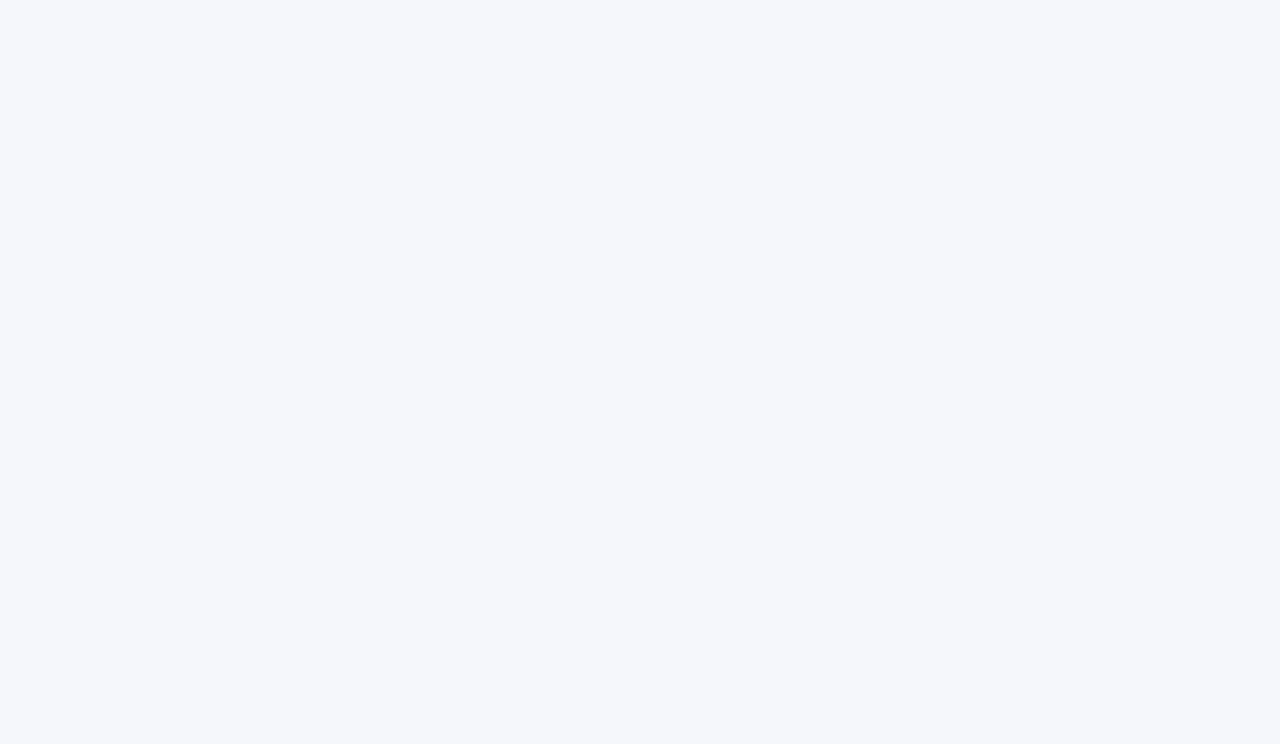
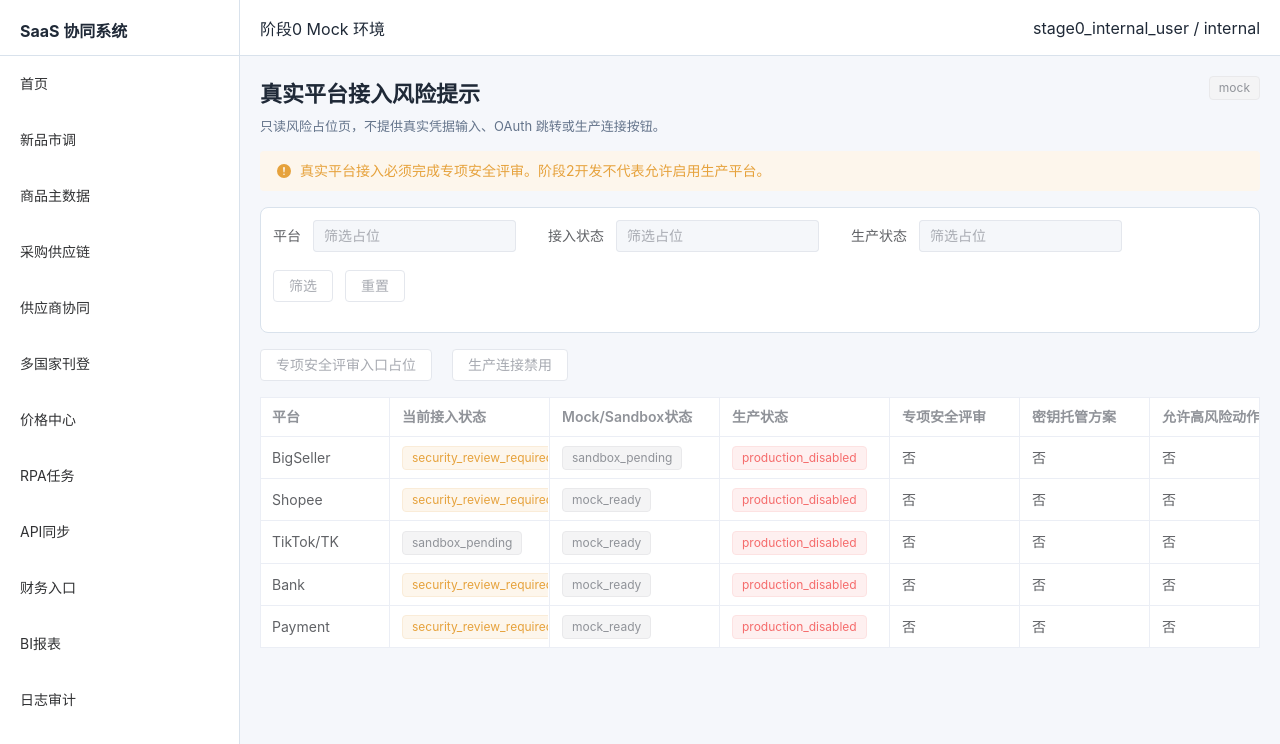
Before and after one commit to dfcy-team/dfcy, a Vue app in the folder saas-collab-system/frontend/: page /settings/platform-risk in a window 1280 px wide. Before the commit this address had no page. Shown: the top 744 px of the page. Built offline with nearby package versions, Linux system fonts and the light colour scheme.

Commit message:
P2-B-007 add platform access risk placeholders

```diff
--- /dev/null
+++ b/saas-collab-system/frontend/src/mock/platformRisk.js
@@ -0,0 +1,163 @@
+import { successResponse } from './index';
+
+const platforms = [
+  {
+    id: 'risk-bigseller',
+    platform: 'BigSeller',
+    access_status: 'security_review_required',
+    environment_status: 'sandbox_pending',
+    production_status: 'production_disabled',
+    security_review_done: false,
+    credential_custody_done: false,
+    network_isolation_done: false,
+    permission_audit_done: false,
+    rollback_plan_done: false,
+    gray_release_done: false,
+    high_risk_action_allowed: false,
+    risk_note: 'Real platform access requires a dedicated security review.',
+    forbidden_items: 'No real account, credential, Cookie, Session, or production connection.'
+  },
+  {
+    id: 'risk-shopee',
+    platform: 'Shopee',
+    access_status: 'security_review_required',
+    environment_status: 'mock_ready',
+    production_status: 'production_disabled',
+    security_review_done: false,
+    credential_custody_done: false,
+    network_isolation_done: false,
+    permission_audit_done: false,
+    rollback_plan_done: false,
+    gray_release_done: false,
+    high_risk_action_allowed: false,
+    risk_note: 'OAuth and production authorization are not enabled in Phase 2.',
+    forbidden_items: 'No real OAuth redirect, shop authorization, token, or API Secret.'
+  },
+  {
+    id: 'risk-tiktok',
+    platform: 'TikTok/TK',
+    access_status: 'sandbox_pending',
+    environment_status: 'mock_ready',
+    production_status: 'production_disabled',
+    security_review_done: false,
+    credential_custody_done: false,
+    network_isolation_done: false,
+    permission_audit_done: false,
+    rollback_plan_done: false,
+    gray_release_done: false,
+    high_risk_action_allowed: false,
+    risk_note: 'Production listing and pricing actions remain disabled.',
+    forbidden_items: 'No real marketplace SDK, token, Cookie, Session, or account password.'
+  },
+  {
+    id: 'risk-bank',
+    platform: 'Bank',
+    access_status: 'security_review_required',
+    environment_status: 'mock_ready',
+    production_status: 'production_disabled',
+    security_review_done: false,
+    credential_custody_done: false,
+    network_isolation_done: false,
+    permission_audit_done: false,
+    rollback_plan_done: false,
+    gray_release_done: false,
+    high_risk_action_allowed: false,
+    risk_note: 'Bank access is finance-sensitive and requires separate approval.',
+    forbidden_items: 'No real bank account, transfer, payment, withdrawal, or credential config.'
+  },
+  {
+    id: 'risk-payment',
+    platform: 'Payment',
+    access_status: 'security_review_required',
+    environment_status: 'mock_ready',
+    production_status: 'production_disabled',
+    security_review_done: false,
+    credential_custody_done: false,
+    network_isolation_done: false,
+    permission_audit_done: false,
+    rollback_plan_done: false,
+    gray_release_done: false,
+    high_risk_action_allowed: false,
+    risk_note: 'Payment access is read-only placeholder only in Phase 2.',
+    forbidden_items: 'No real payment key, merchant account, payout, refund, or capture action.'
+  }
+];
+
+const checklist = [
+  {
+    id: 'review-security',
+    item: 'Dedicated security review',
+    status: 'security_review_required',
+    owner: 'security-owner-pending',
+    required_for: 'production',
+    evidence_status: 'pending',
+    note: 'Required before any real platform access.'
+  },
+  {
+    id: 'review-custody',
+    item: 'Credential custody plan',
+    status: 'security_review_required',
+    owner: 'security-owner-pending',
+    required_for: 'sandbox_or_production',
+    evidence_status: 'pending',
+    note: 'Secrets must be stored outside frontend code and Git.'
+  },
+  {
+    id: 'review-network',
+    item: 'Network isolation',
+    status: 'security_review_required',
+    owner: 'infra-owner-pending',
+    required_for: 'production',
+    evidence_status: 'pending',
+    note: 'Production network path must be reviewed separately.'
+  },
+  {
+    id: 'review-permission',
+    item: 'Permission audit',
+    status: 'security_review_required',
+    owner: 'backend-owner-pending',
+    required_for: 'sandbox_or_production',
+    evidence_status: 'pending',
+    note: 'Real permissions must come from backend roles and permissions.'
+  },
+  {
+    id: 'review-rollback',
+    item: 'Rollback and gray release plan',
+    status: 'security_review_required',
+    owner: 'release-owner-pending',
+    required_for: 'production',
+    evidence_status: 'pending',
+    note: 'High-risk automation remains disabled until reviewed.'
+  }
+];
+
+export const mockPlatformAccessRisks = () => successResponse({
+  status: 'mock',
+  module: 'settings.platform_access_risk',
+  items: platforms
+});
+
+export const mockPlatformIntegrationReadiness = () => successResponse({
+  status: 'mock',
+  module: 'settings.platform_integration_readiness',
+  items: platforms.map((item) => ({
+    id: `${item.id}-readiness`,
+    platform: item.platform,
+    current_access_status: item.access_status,
+    mock_sandbox_status: item.environment_status,
+    production_status: item.production_status,
+    security_review_done: item.security_review_done,
+    credential_custody_done: item.credential_custody_done,
+    network_isolation_done: item.network_isolation_done,
+    permission_audit_done: item.permission_audit_done,
+    rollback_plan_done: item.rollback_plan_done,
+    gray_release_done: item.gray_release_done,
+    high_risk_action_allowed: item.high_risk_action_allowed
+  }))
+});
+
+export const mockSecurityReviewChecklist = () => successResponse({
+  status: 'mock',
+  module: 'settings.security_review_checklist',
+  items: checklist
+});
--- a/saas-collab-system/frontend/src/router/index.js
+++ b/saas-collab-system/frontend/src/router/index.js
@@ -51,6 +51,9 @@ const ReconciliationMatchList = () => import('../views/finance/ReconciliationMat
 const ReconciliationMatchDetail = () => import('../views/finance/ReconciliationMatchDetail.vue');
 const ReconciliationExceptionList = () => import('../views/finance/ReconciliationExceptionList.vue');
 const BasicReportIndex = () => import('../views/reports/BasicReportIndex.vue');
+const PlatformAccessRisk = () => import('../views/settings/PlatformAccessRisk.vue');
+const PlatformIntegrationReadiness = () => import('../views/settings/PlatformIntegrationReadiness.vue');
+const SecurityReviewChecklist = () => import('../views/settings/SecurityReviewChecklist.vue');
 
 const routes = [
   { path: '/login', component: Login, meta: { public: true } },
@@ -107,6 +110,9 @@ const routes = [
       { path: 'finance/reconciliation/matches/:id', component: ReconciliationMatchDetail },
       { path: 'finance/reconciliation/exceptions', component: ReconciliationExceptionList },
       { path: 'reports/basic', component: BasicReportIndex },
+      { path: 'settings/platform-risk', component: PlatformAccessRisk },
+      { path: 'settings/platform-readiness', component: PlatformIntegrationReadiness },
+      { path: 'settings/security-review', component: SecurityReviewChecklist },
       { path: 'audit/operations', component: OperationLogList }
     ]
   }
--- /dev/null
+++ b/saas-collab-system/frontend/src/views/settings/PlatformAccessRisk.vue
@@ -0,0 +1,28 @@
+<template>
+  <Phase2DataPage
+    title="真实平台接入风险提示"
+    note="只读风险占位页，不提供真实凭据输入、OAuth 跳转或生产连接按钮。"
+    risk-note="真实平台接入必须完成专项安全评审。阶段2开发不代表允许启用生产平台。"
+    :loader="mockPlatformAccessRisks"
+    :columns="columns"
+    :filters="['平台', '接入状态', '生产状态']"
+    :actions="['专项安全评审入口占位', '生产连接禁用']"
+  />
+</template>
+
+<script setup>
+import Phase2DataPage from '../../components/Phase2DataPage.vue';
+import { mockPlatformAccessRisks } from '../../mock/platformRisk';
+
+const columns = [
+  { prop: 'platform', label: '平台' },
+  { prop: 'access_status', label: '当前接入状态', type: 'status', width: 160 },
+  { prop: 'environment_status', label: 'Mock/Sandbox状态', type: 'status', width: 170 },
+  { prop: 'production_status', label: '生产状态', type: 'status', width: 170 },
+  { prop: 'security_review_done', label: '专项安全评审' },
+  { prop: 'credential_custody_done', label: '密钥托管方案' },
+  { prop: 'high_risk_action_allowed', label: '允许高风险动作' },
+  { prop: 'risk_note', label: '风险提示', width: 220 },
+  { prop: 'forbidden_items', label: '禁止事项', width: 260 }
+];
+</script>
--- /dev/null
+++ b/saas-collab-system/frontend/src/views/settings/PlatformIntegrationReadiness.vue
@@ -0,0 +1,30 @@
+<template>
+  <Phase2DataPage
+    title="平台接入准备度"
+    note="展示未来真实平台接入前的只读准备度状态；生产接入默认 disabled。"
+    risk-note="阶段2仅允许 Mock 或后端返回的只读状态，不允许启用真实生产平台。"
+    :loader="mockPlatformIntegrationReadiness"
+    :columns="columns"
+    :filters="['平台', '准备状态']"
+    :actions="['准备度复核占位', '生产启用禁用']"
+  />
+</template>
+
+<script setup>
+import Phase2DataPage from '../../components/Phase2DataPage.vue';
+import { mockPlatformIntegrationReadiness } from '../../mock/platformRisk';
+
+const columns = [
+  { prop: 'platform', label: '平台' },
+  { prop: 'current_access_status', label: '当前接入状态', type: 'status', width: 170 },
+  { prop: 'mock_sandbox_status', label: 'Mock/Sandbox状态', type: 'status', width: 180 },
+  { prop: 'production_status', label: '生产状态', type: 'status', width: 170 },
+  { prop: 'security_review_done', label: '安全评审' },
+  { prop: 'credential_custody_done', label: '密钥托管' },
+  { prop: 'network_isolation_done', label: '网络隔离' },
+  { prop: 'permission_audit_done', label: '权限审计' },
+  { prop: 'rollback_plan_done', label: '回滚方案' },
+  { prop: 'gray_release_done', label: '灰度方案' },
+  { prop: 'high_risk_action_allowed', label: '高风险动作' }
+];
+</script>
--- /dev/null
+++ b/saas-collab-system/frontend/src/views/settings/SecurityReviewChecklist.vue
@@ -0,0 +1,25 @@
+<template>
+  <Phase2DataPage
+    title="专项安全评审清单"
+    note="真实 BigSeller、Shopee、TikTok/TK、银行和支付接入前的只读检查清单。"
+    risk-note="未完成专项安全评审前，不允许输入真实 Token、Cookie、Session、API Key、API Secret 或账号密码。"
+    :loader="mockSecurityReviewChecklist"
+    :columns="columns"
+    :filters="['检查项', '状态', '责任人']"
+    :actions="['提交评审占位', '查看证据占位']"
+  />
+</template>
+
+<script setup>
+import Phase2DataPage from '../../components/Phase2DataPage.vue';
+import { mockSecurityReviewChecklist } from '../../mock/platformRisk';
+
+const columns = [
+  { prop: 'item', label: '检查项', width: 220 },
+  { prop: 'status', label: '状态', type: 'status', width: 180 },
+  { prop: 'owner', label: '后续负责人', width: 180 },
+  { prop: 'required_for', label: '适用范围', width: 180 },
+  { prop: 'evidence_status', label: '证据状态', type: 'status', width: 150 },
+  { prop: 'note', label: '说明', width: 260 }
+];
+</script>
```
Also changed, not shown: 2 other files (tests, documents, lock files or other folders).
